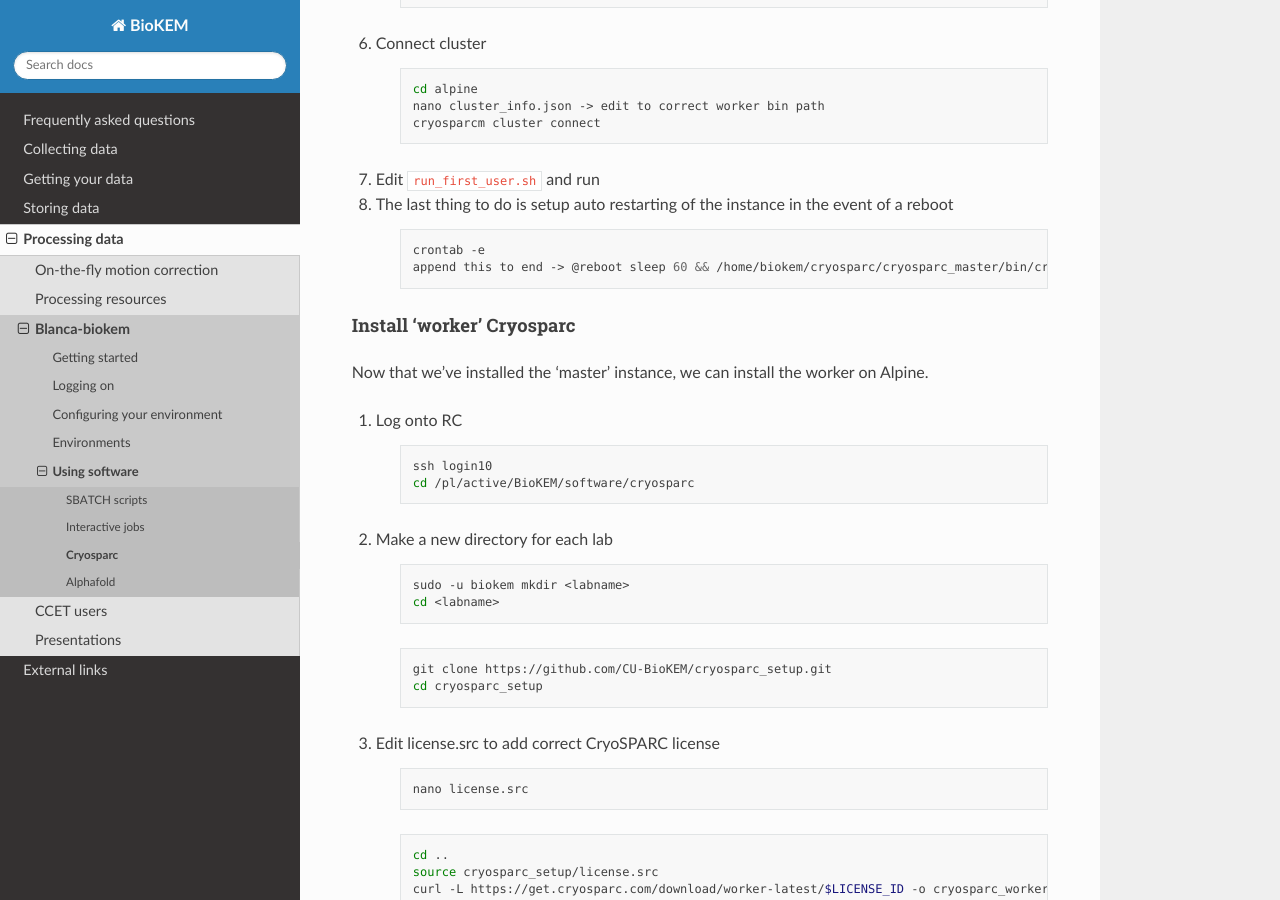
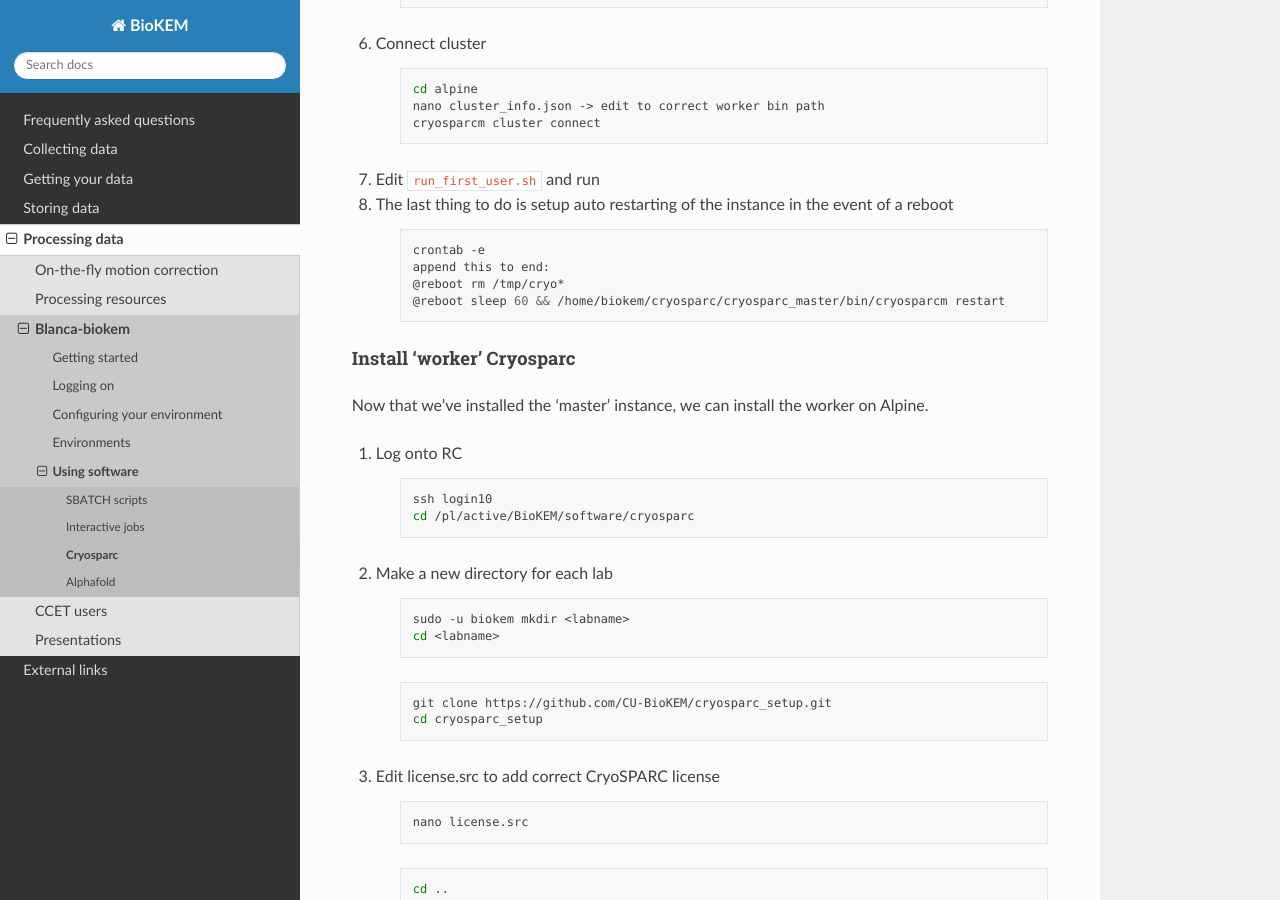
Before and after one commit to CU-BioKEM/user-guide, a Sphinx documentation site: the page built from docs/source/processing/using_software/cryosparc.rst, in a window 1280 px wide and 900 px high, scrolled down 4245 px. Built offline with Sphinx 7.4.7 and the Read the Docs theme 2.0.0, drawn with Linux system fonts in a browser that asks for light colours.

Commit message:
added reboot

```diff
--- a/docs/source/processing/using_software/cryosparc.rst
+++ b/docs/source/processing/using_software/cryosparc.rst
@@ -247,7 +247,9 @@
     .. code-block:: bash
 
       crontab -e
-      append this to end -> @reboot sleep 60 && /home/biokem/cryosparc/cryosparc_master/bin/cryosparcm restart
+      append this to end:
+      @reboot rm /tmp/cryo*
+      @reboot sleep 60 && /home/biokem/cryosparc/cryosparc_master/bin/cryosparcm restart
 
 .. _Cryoworker:
 
```
